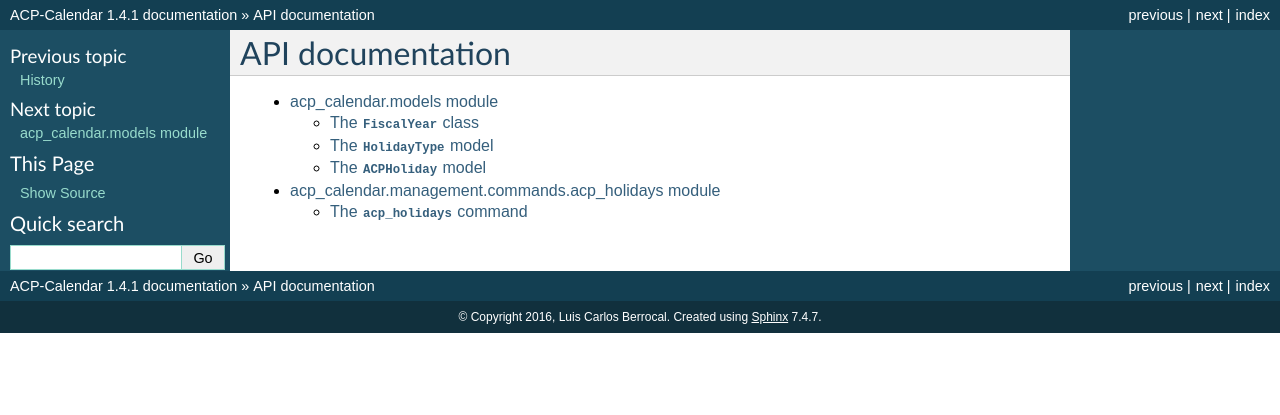
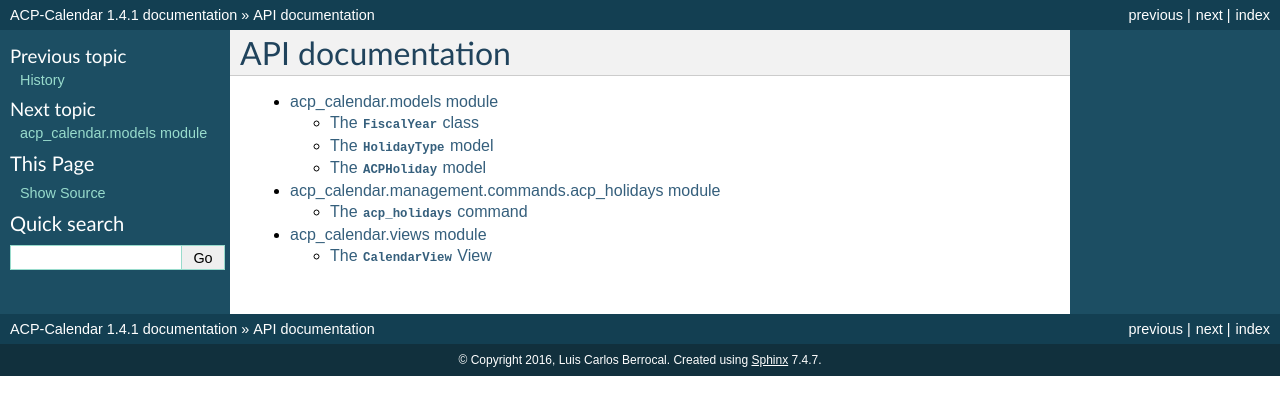
Before and after one commit to luiscberrocal/django-acp-calendar, a Sphinx documentation site: the page built from docs/acp_calendar/index.rst, in a window 1280 px wide. Shown: the top 415 px of the page. Built offline with Sphinx 7.4.7, drawn with Linux system fonts in a browser that asks for light colours; the version number is read from the project's files by our own code.

Commit message:
Updated documentation

```diff
--- a/docs/acp_calendar/index.rst
+++ b/docs/acp_calendar/index.rst
@@ -8,3 +8,4 @@ API documentation
 
    acp_calendar.models
    acp_calendar.management.commands.acp_holidays
+   acp_calendar.views
```
